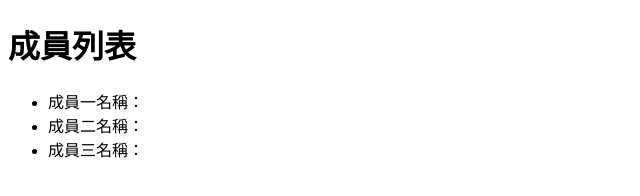
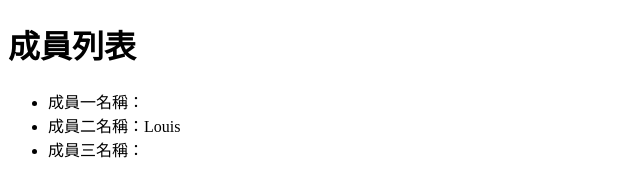
Before and after one commit to Lin4611/git-test4, a plain HTML site: page index.html in a window 1280 px wide. Shown: the full height of the page, 0-640 px from the left. Drawn offline with Linux system fonts and the light colour scheme.

Commit message:
新增成員b

```diff
--- a/index.html
+++ b/index.html
@@ -9,7 +9,7 @@
     <h1>成員列表</h1>
     <ul>
         <li>成員一名稱：</li>
-        <li>成員二名稱：</li>
+        <li>成員二名稱：Louis</li>
         <li>成員三名稱：</li>
     </ul>
 </body>
```
